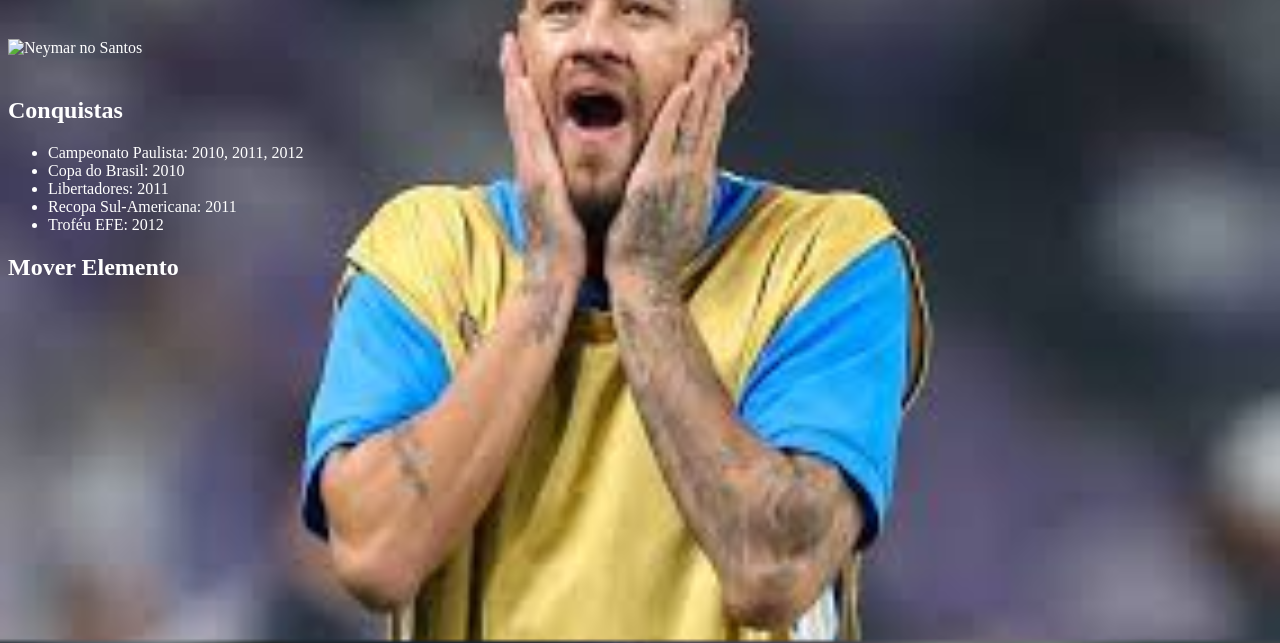
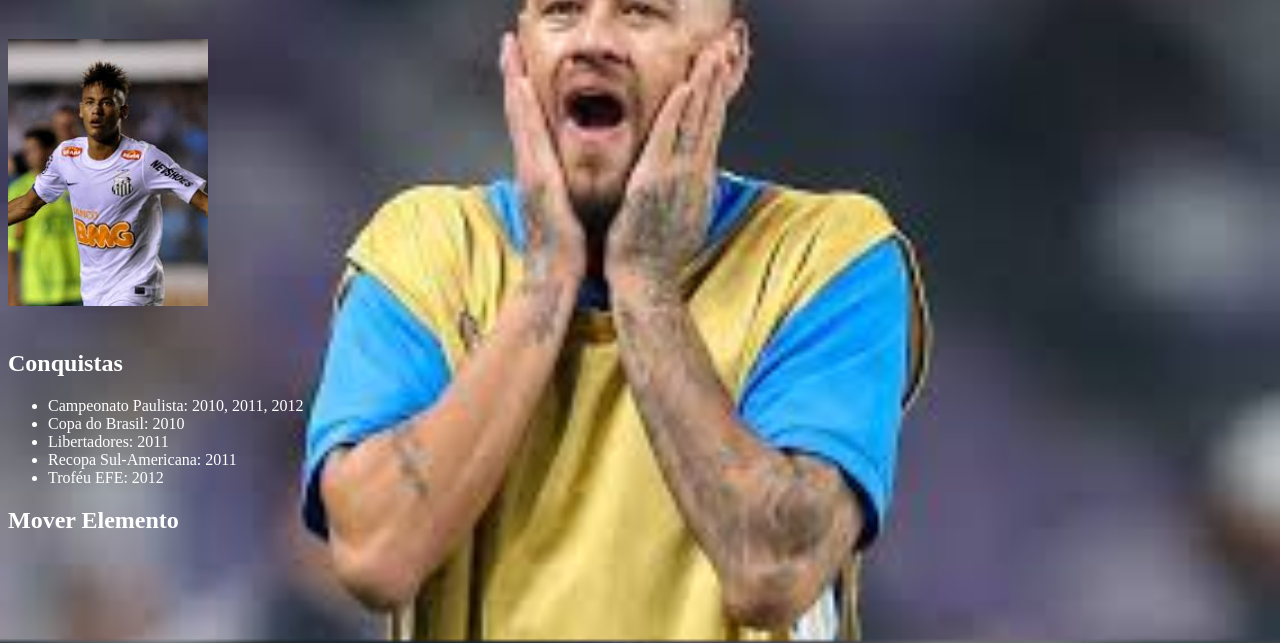
Before and after one commit to Carlos100862/Neymar2, a plain HTML site: page museu.html in a window 1280 px wide. Shown: the part 157-800 px from the top of the page. Drawn offline with Linux system fonts and the light colour scheme.

Commit message:
Update museu.html

```diff
--- a/museu.html
+++ b/museu.html
@@ -44,7 +44,7 @@ margin: 20px 0;
 
 <div class="container mt-5 text-center">
 <h1>Museu de Conquistas do Neymar no Santos</h1>
-<img src="neymar-santos.jpg" alt="Neymar no Santos">
+<img src="img/neymar-santos.jpg" alt="Neymar no Santos">
 
 <h2>Conquistas</h2>
 <ul class="list-group mb-5">
```
